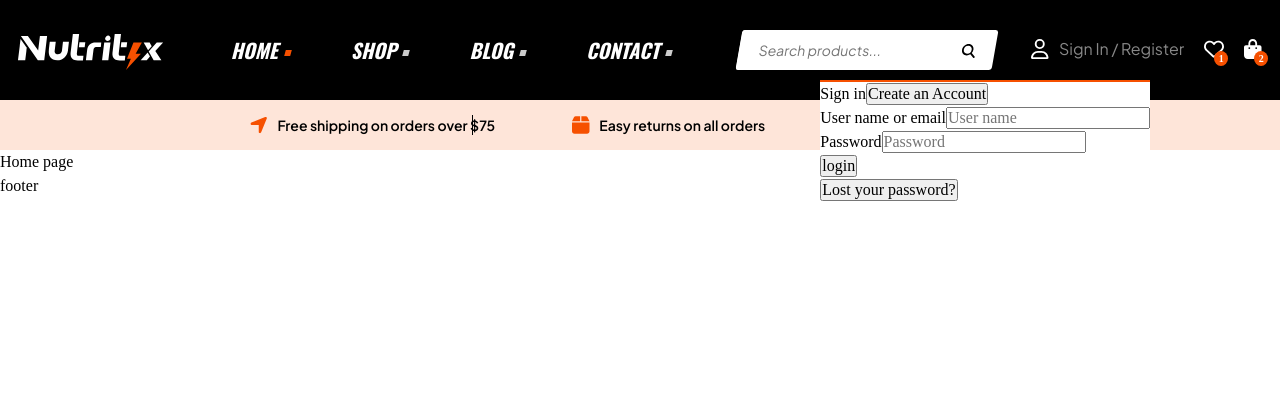
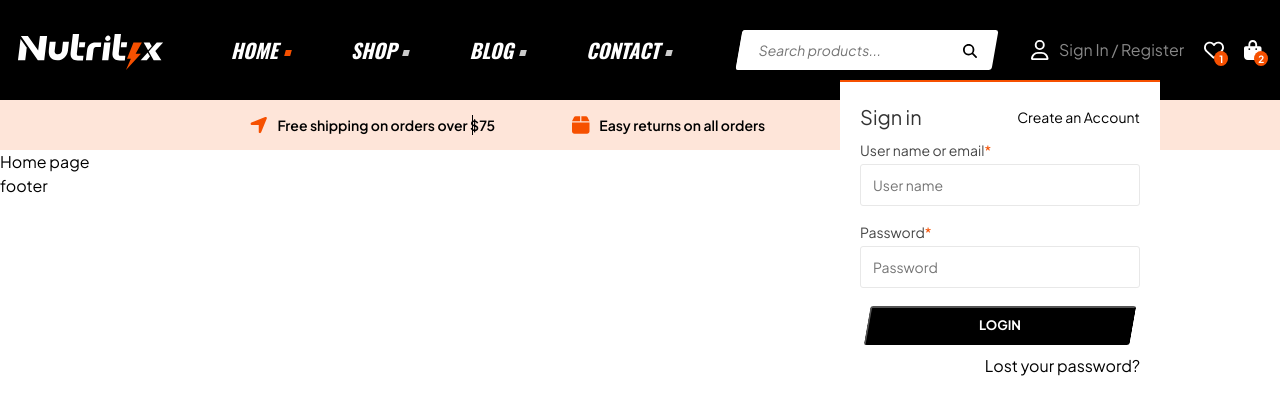
Before and after one commit to vantuan-01/nutritix-app, a React (Vite) app: page / in a window 1280 px wide. Both pictures are taken after a click on the button "Sign In / Register". Shown: the top 414 px of the page. Built offline with nearby package versions, Linux system fonts and the light colour scheme.

Commit message:
login form styled

```diff
--- a/src/Pages/Home/Home.module.scss
+++ b/src/Pages/Home/Home.module.scss
@@ -0,0 +1 @@
+@use "~/components/GlobalStyles/GlobalStyles.module.scss";
--- a/src/Pages/Home/Product/Product.module.scss
+++ b/src/Pages/Home/Product/Product.module.scss
@@ -0,0 +1 @@
+@use "~/components/GlobalStyles/GlobalStyles.module.scss";
--- a/src/components/Footer/Footer.module.scss
+++ b/src/components/Footer/Footer.module.scss
@@ -0,0 +1 @@
+@use "~/components/GlobalStyles/GlobalStyles.module.scss";
--- a/src/components/GlobalStyles/GlobalStyles.module.scss
+++ b/src/components/GlobalStyles/GlobalStyles.module.scss
@@ -2,15 +2,13 @@
 @import url('https://fonts.googleapis.com/css2?family=Plus+Jakarta+Sans:wght@200;300;400;500;600;700;800&display=swap');
 @import url('https://fonts.googleapis.com/css2?family=Oswald:wght@200;300;400;500;600;700&display=swap');
 
-:root{
-  --heading-text: 'Oswald', sans-serif;
-  --heading-text-color: #151515;
-  --content-text: 'Plus Jakarta Sans', sans-serif;
-  --content-text-color: #464646;
-  --content-text-light-color: #888888;
-  --primary: #F65000;
-  --primary_hover: #DD4800;
-}
+  $heading-text: 'Oswald', sans-serif;
+  $heading-text-color: #151515;
+  $content-text: 'Plus Jakarta Sans', sans-serif;
+  $content-text-color: #464646;
+  $content-text-light-color: #888888;
+  $primary: #F65000;
+  $primary_hover: #DD4800;
 
 *{
     margin: 0;
@@ -27,4 +25,5 @@ body {
     font-size: 1.6rem;
     line-height: 1.5;
     text-rendering: optimizeSpeed;
+    font-family: $content-text;
 }
--- a/src/components/Header/Header.module.scss
+++ b/src/components/Header/Header.module.scss
@@ -1,3 +1,5 @@
+@use '~/components/GlobalStyles/GlobalStyles.module.scss';
+
 .wrapper {
   .top_header {
     background-color: #000;
@@ -20,7 +22,7 @@
         }
       }
       .nav_link_default {
-        font-family: var(--heading-text);
+        font-family: GlobalStyles.$heading-text;
         font-style: italic;
         font-size: 2rem;
         font-weight: 700;
@@ -37,9 +39,9 @@
           transform: skewX(-15deg);
         }
         &:hover {
-          color: var(--primary);
+          color: GlobalStyles.$primary;
           &::after {
-            background-color: var(--primary);
+            background-color: GlobalStyles.$primary;
           }
         }
       }
@@ -51,7 +53,7 @@
           margin-left: 0.7rem;
           width: 0.6rem;
           height: 0.6rem;
-          background-color: var(--primary);
+          background-color: GlobalStyles.$primary;
           transform: skewX(-15deg);
         }
       }
@@ -59,7 +61,7 @@
     .search_bar {
       width: 20%;
       height: 40%;
-      font-family: var(--content-text);
+      font-family: GlobalStyles.$content-text;
       font-size: 1.4rem;
       border-radius: 0.3rem;
       transform: skewX(-10deg);
@@ -82,6 +84,7 @@
         height: 100%;
         border: none;
         background-color: transparent;
+        transform: skewX(10deg);
       }
     }
     .user_group {
@@ -93,7 +96,7 @@
         }
         &:hover {
           path {
-            color: var(--primary);
+            color: GlobalStyles.$primary;
           }
         }
       }
@@ -106,7 +109,7 @@
             margin-right: 1rem;
           }
           span {
-            font-family: var(--content-text);
+            font-family: GlobalStyles.$content-text;
             color: #888;
           }
         }
@@ -116,7 +119,7 @@
           }
           span,
           svg > path {
-            color: var(--primary);
+            color: GlobalStyles.$primary;
           }
         }
       }
@@ -137,7 +140,7 @@
           letter-spacing: 0;
           border-radius: 50%;
           color: #fff;
-          background-color: var(--primary);
+          background-color: GlobalStyles.$primary;
         }
       }
       .cart {
@@ -157,13 +160,13 @@
           letter-spacing: 0;
           border-radius: 50%;
           color: #fff;
-          background-color: var(--primary);
+          background-color: GlobalStyles.$primary;
         }
       }
     }
   }
   .bot_header {
-    font-family: var(--content-text);
+    font-family: GlobalStyles.$content-text;
     position: relative;
     min-height: 5rem;
     display: flex;
@@ -175,7 +178,7 @@
       height: 100%;
       top: 0;
       left: 0;
-      background-color: var(--primary);
+      background-color: GlobalStyles.$primary;
       opacity: 0.15;
       z-index: -1;
     }
@@ -190,7 +193,7 @@
         svg {
           margin-right: 1rem;
           path {
-            color: var(--primary);
+            color: GlobalStyles.$primary;
           }
         }
         span {
--- a/src/components/Header/Header.tsx
+++ b/src/components/Header/Header.tsx
@@ -56,7 +56,7 @@ function Header() {
               <span>Sign In / Register </span>
             </button>
             {isOpen && (
-              <Tooltip id='signin' top='8rem' right='13rem'>
+              <Tooltip id='signin' top='8rem' right='12rem'>
                 <LoginForm />
               </Tooltip>
             )}
--- a/src/components/LoginForm/LoginForm.module.scss
+++ b/src/components/LoginForm/LoginForm.module.scss
@@ -1,14 +1,87 @@
-.wrapper{
-  .container{
+@use '~/components/GlobalStyles/GlobalStyles.module.scss';
+
+.wrapper {
+  .container {
+    width: 32rem;
+    max-height: 50rem;
     background-color: #fff;
-    .header{
-
+    padding: 2rem;
+    .header {
+      display: flex;
+      justify-content: space-between;
+      align-items: center;
+      span {
+        font-size: 2rem;
+        color: #333;
+      }
+      button {
+        font-size: 1.4rem;
+        background-color: transparent;
+        border: none;
+        cursor: pointer;
+        color: GlobalStyles.$heading-text;
+        &:hover {
+          outline: none;
+        }
+      }
     }
-    .body{
-
+    .body {
+      display:flex;
+      align-items:center;
+      justify-content:center;
+      flex-direction:column;
+      color: GlobalStyles.$content-text-color;
+      font-size: 1.4rem;
+      margin-bottom: 1.2rem;
+      .content {
+        width: 100%;
+        padding: 0.8rem 0;
+        label {
+          display: block;
+          margin-bottom: 0.3rem;
+          .required {
+            color: GlobalStyles.$primary;
+          }
+        }
+        input {
+          width: 100%;
+          padding: 1.2rem;
+          border: 0.1rem solid #e8e8e8;
+          border-radius: 0.3rem;
+          &:focus {
+            outline: 0.1rem solid #000;
+            &::placeholder {
+              transition: all 1000ms ease-in-out;
+              color: transparent;
+            }
+          }
+        }
+      }
+      .login_btn {
+        width: 95%;
+        margin-top: 1rem;
+        padding: 1rem 0;
+        transform: skew(-10deg);
+        font-size: 1.3rem;
+        font-weight: 700;
+        text-transform: uppercase;
+        background-color: #000;
+        color: #fff;
+        border-radius: .3rem;
+        span {
+          display: inline-block;
+          transform: skew(10deg);
+        }
+      }
     }
-    .footer{
-
+    .footer {
+      display: flex;
+      justify-content: end;
+      button{
+        background-color: transparent;
+        border: none;
+        cursor: pointer;
+      }
     }
   }
 }
--- a/src/components/LoginForm/LoginForm.tsx
+++ b/src/components/LoginForm/LoginForm.tsx
@@ -10,14 +10,22 @@ function LoginForm() {
         </div>
         <div className={styles.body}>
           <div className={styles.content}>
-            <label htmlFor='username'>User name or email</label>
+            <label htmlFor='username'>
+              User name or email
+              <span className={styles.required}>*</span>
+            </label>
             <input type='text' name='username' placeholder='User name' />
           </div>
           <div className={styles.content}>
-            <label htmlFor='password'>Password</label>
+            <label htmlFor='password'>
+              Password
+              <span className={styles.required}>*</span>
+            </label>
             <input type='text' name='password' placeholder='Password' />
           </div>
-          <button className={styles.login_btn}>login</button>
+          <button className={styles.login_btn}>
+            <span>login</span>
+          </button>
         </div>
         <div className={styles.footer}>
           <button>Lost your password?</button>
--- a/src/components/Portal/Tooltip.module.scss
+++ b/src/components/Portal/Tooltip.module.scss
@@ -1,4 +1,6 @@
+@use "~/components/GlobalStyles/GlobalStyles.module.scss";
+
 .wrapper{
-  border-top: .2rem solid var(--primary);
+  border-top: .2rem solid GlobalStyles.$primary;
   position: absolute;
 }
```
